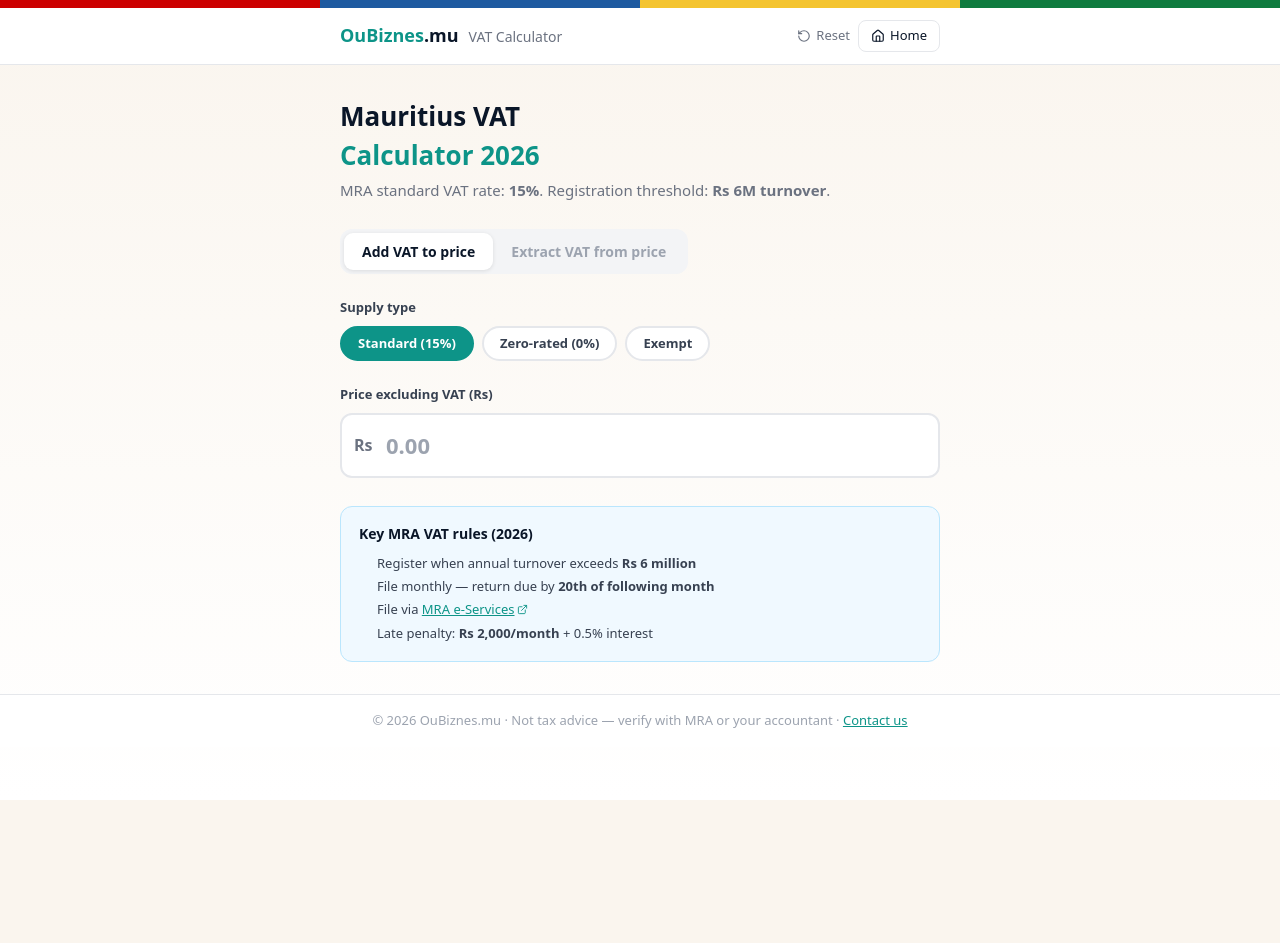
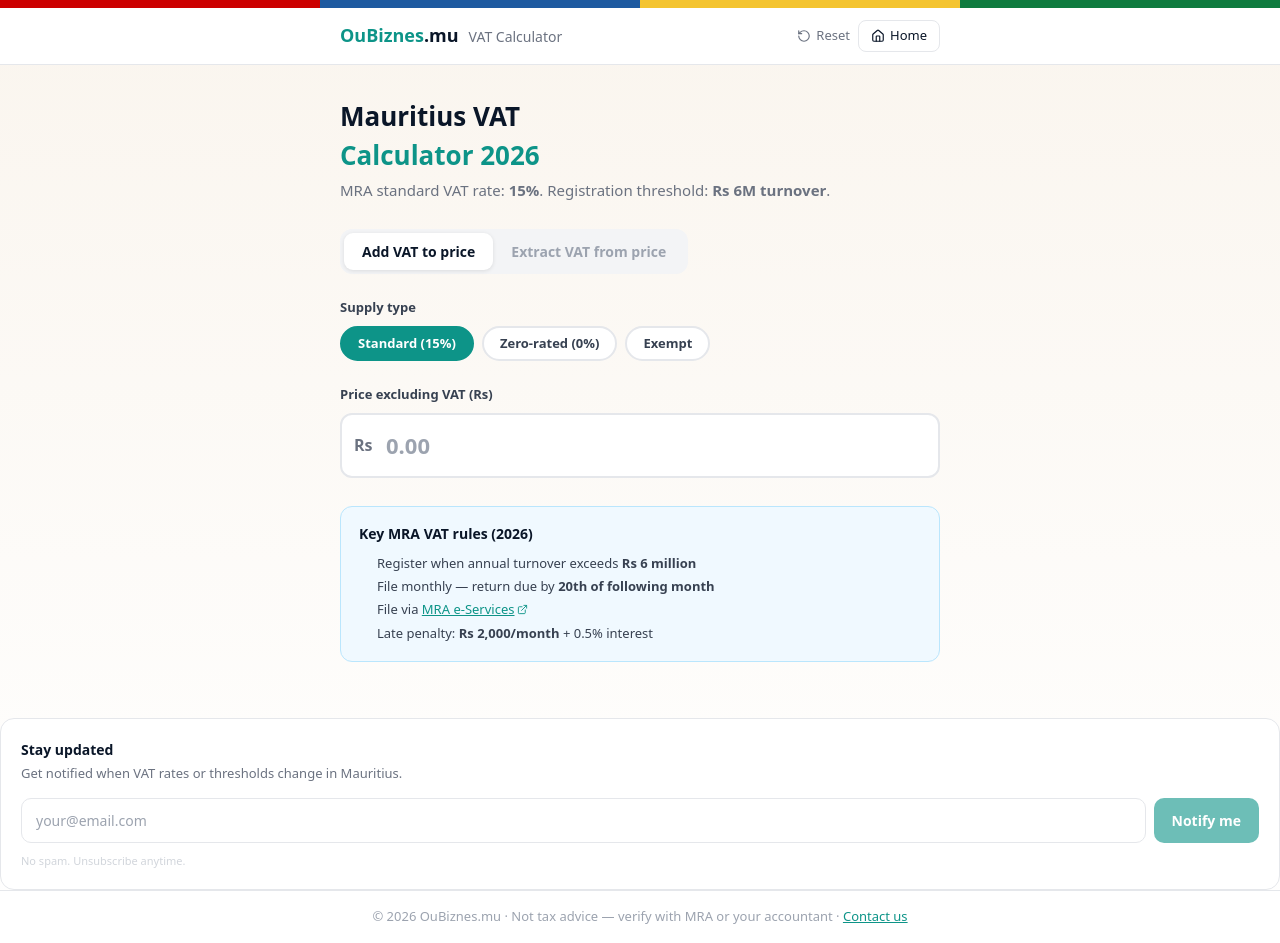
Before and after one commit to pravish1922-ctrl/oubiznes, a Next.js app: page /vat in a window 1280 px wide. Before the commit the page ends 800 px from the top, so only its background shows below. Built offline with nearby package versions, Linux system fonts and the light colour scheme.

Commit message:
Update page.jsx

```diff
--- a/app/vat/page.jsx
+++ b/app/vat/page.jsx
@@ -2,6 +2,7 @@
 import { useState } from "react";
 import Link from "next/link";
 import { Home, RotateCcw, ExternalLink } from "lucide-react";
+import EmailCapture from "@/components/EmailCapture";
 
 const NAVY = "#0A1628";
 const CORAL = "#0D9488";
@@ -188,7 +189,7 @@ export default function VATCalculator() {
           </ul>
         </div>
       </div>
-
+      <EmailCapture source="/vat" message="Get notified when VAT rates or thresholds change in Mauritius." />
       <footer className="bg-white border-t border-gray-200" style={{ padding: "16px 24px", textAlign: "center" }}>
         <p style={{ fontSize: 13, color: "#9ca3af" }}>
           © 2026 OuBiznes.mu · Not tax advice — verify with MRA or your accountant ·{" "}
```
